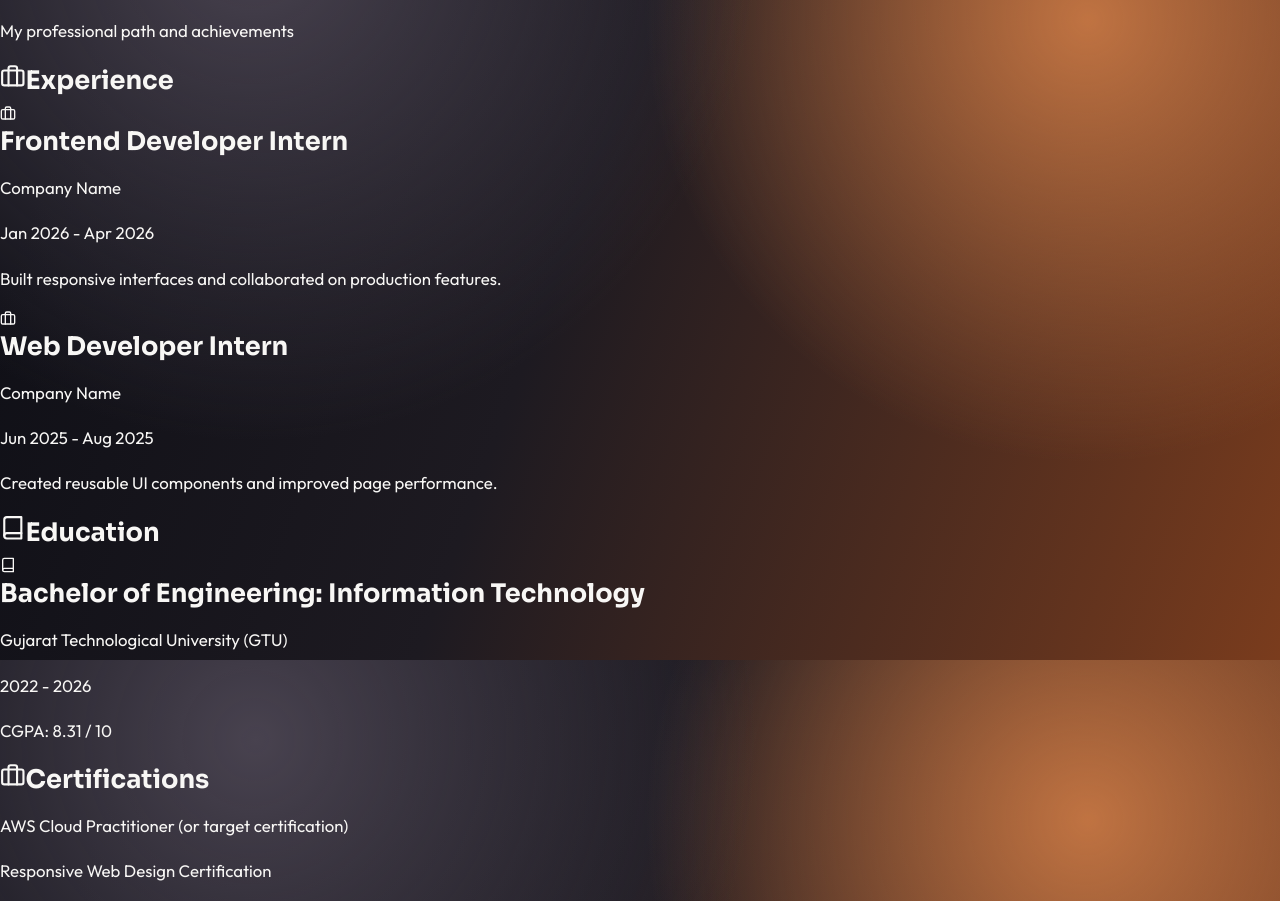
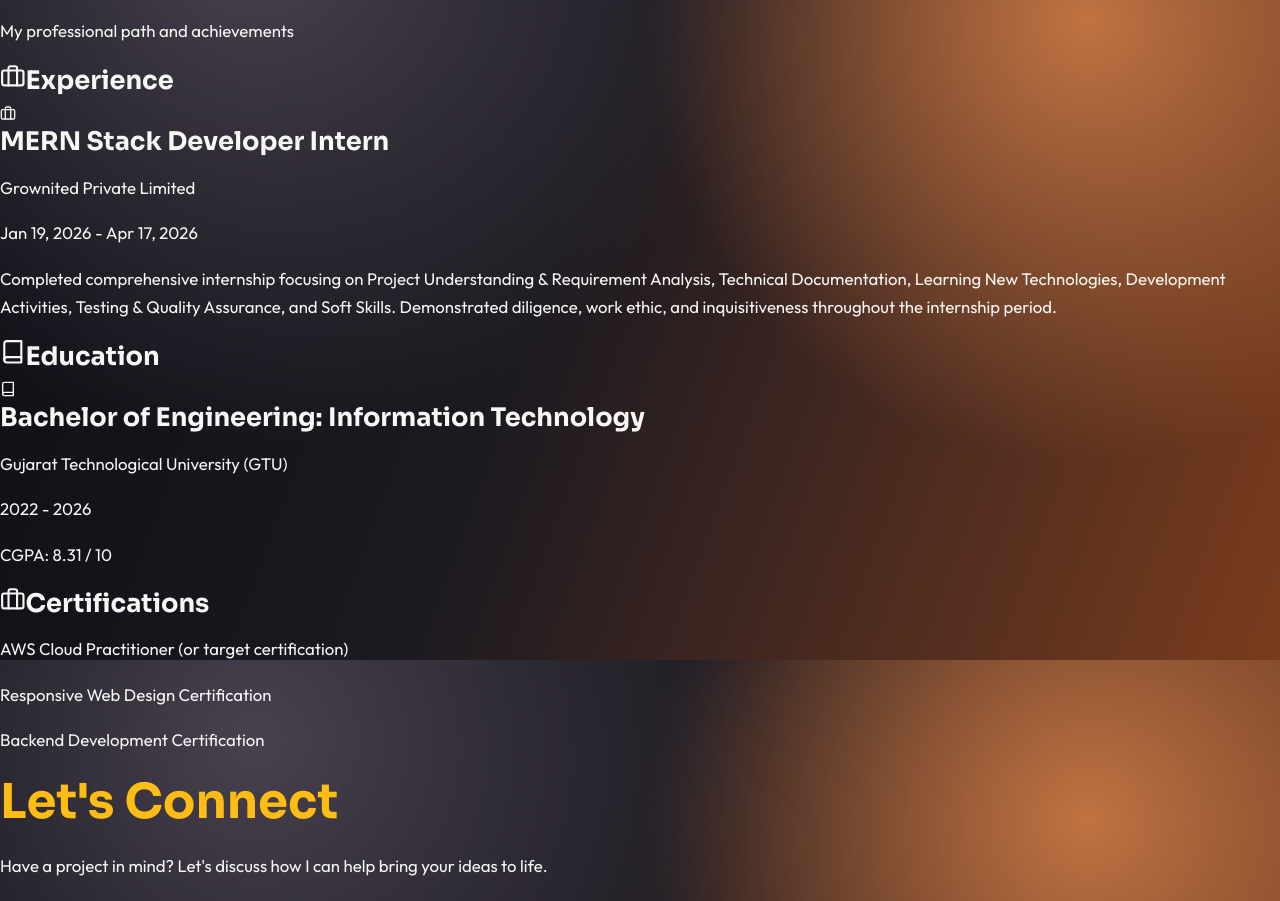
Before and after one commit to rajan1950/Portfolio-Frontend, a React (Vite) app: page / in a window 1280 px wide. Shown: the part 7340-8241 px from the top of the page. Built offline with nearby package versions, Linux system fonts and the light colour scheme; no server answers.

Commit message:
Update portfolioData.js to include English language proficiency and replace internship experience with MERN Stack Developer role at Grownited Private Limited

```diff
--- a/src/data/portfolioData.js
+++ b/src/data/portfolioData.js
@@ -126,9 +126,9 @@ export const portfolioData = {
     ],
 
     languages: [
-      { name: 'English', level: 55 },
       { name: 'Hindi', level: 90 },
       { name: 'Gujarati', level: 95 },
+      { name: 'English', level: 55 },
     ],
   },
 
@@ -143,16 +143,10 @@ export const portfolioData = {
 
   experience: [
     {
-      role: 'Frontend Developer Intern',
-      company: 'Company Name',
-      duration: 'Jan 2026 - Apr 2026',
-      summary: 'Built responsive interfaces and collaborated on production features.',
-    },
-    {
-      role: 'Web Developer Intern',
-      company: 'Company Name',
-      duration: 'Jun 2025 - Aug 2025',
-      summary: 'Created reusable UI components and improved page performance.',
+      role: 'MERN Stack Developer Intern',
+      company: 'Grownited Private Limited',
+      duration: 'Jan 19, 2026 - Apr 17, 2026',
+      summary: 'Completed comprehensive internship focusing on Project Understanding & Requirement Analysis, Technical Documentation, Learning New Technologies, Development Activities, Testing & Quality Assurance, and Soft Skills. Demonstrated diligence, work ethic, and inquisitiveness throughout the internship period.',
     },
   ],
 
```
